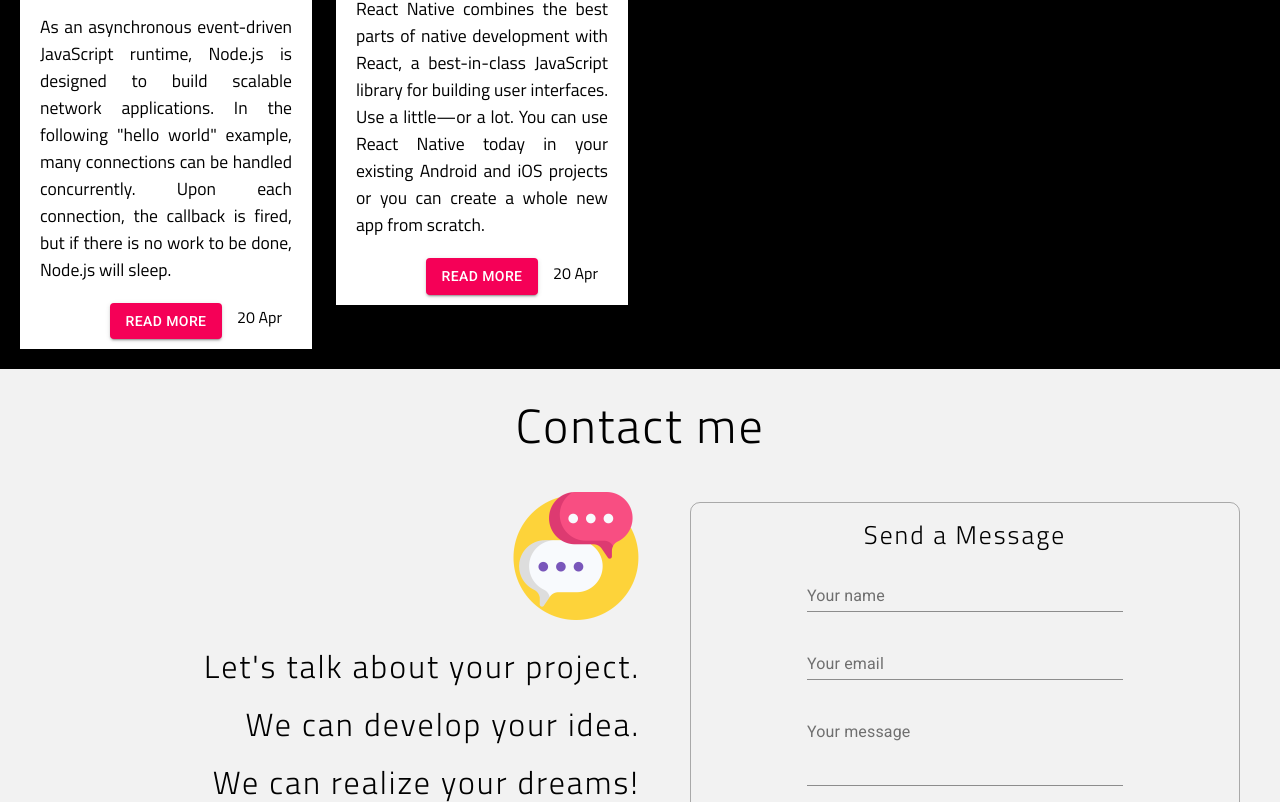
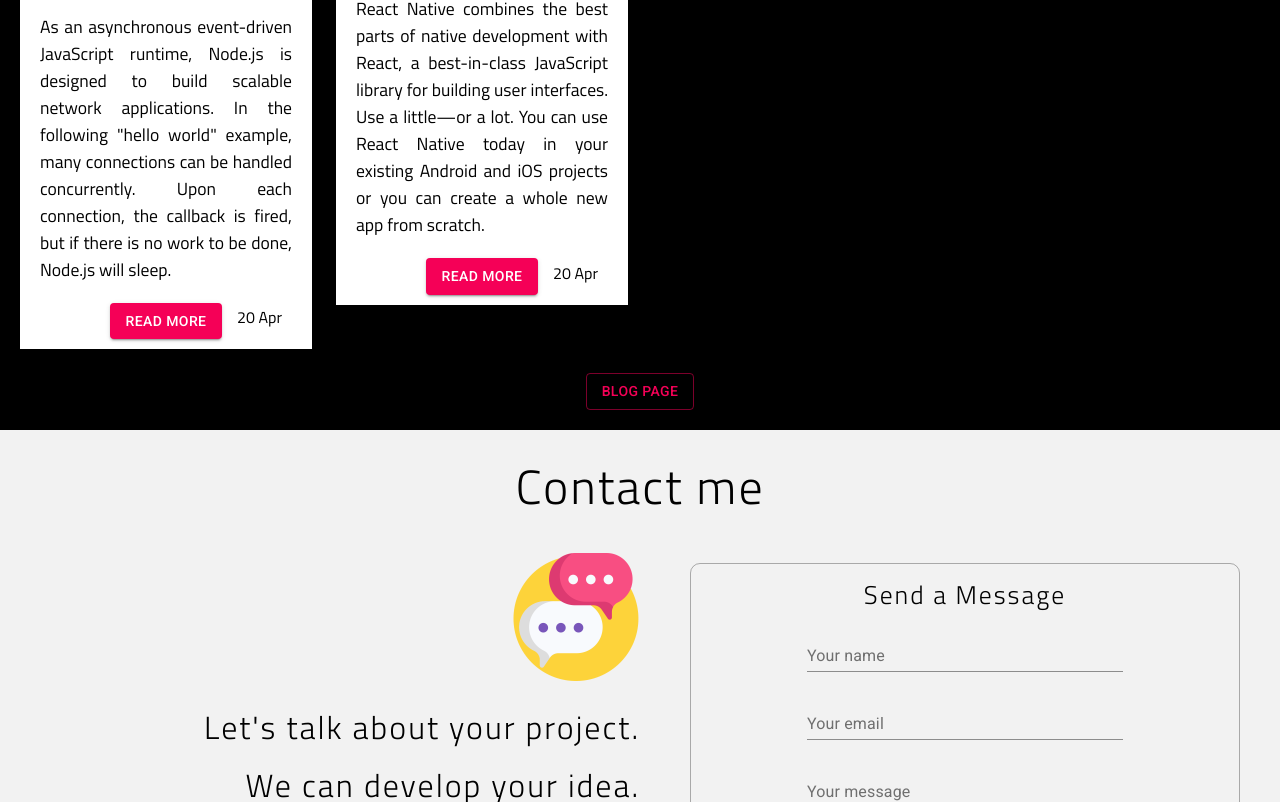
Before and after one commit to lucasbarroos/site, a React (Create React App) app: page / in a window 1280 px wide. Shown: the part 1936-2738 px from the top of the page. Built offline with nearby package versions, Linux system fonts and the light colour scheme.

Commit message:
Button to blog page

```diff
--- a/src/components/RecentPosts/index.js
+++ b/src/components/RecentPosts/index.js
@@ -50,6 +50,9 @@ export default function RecentPosts() {
             </Grid>
           ))
         }
+        <Grid item lg={12} style={{ textAlign: 'center' }}>
+          <Button variant="outlined" color="secondary">Blog Page</Button>
+        </Grid>
       </Grid>
     </Container>
   );
```
